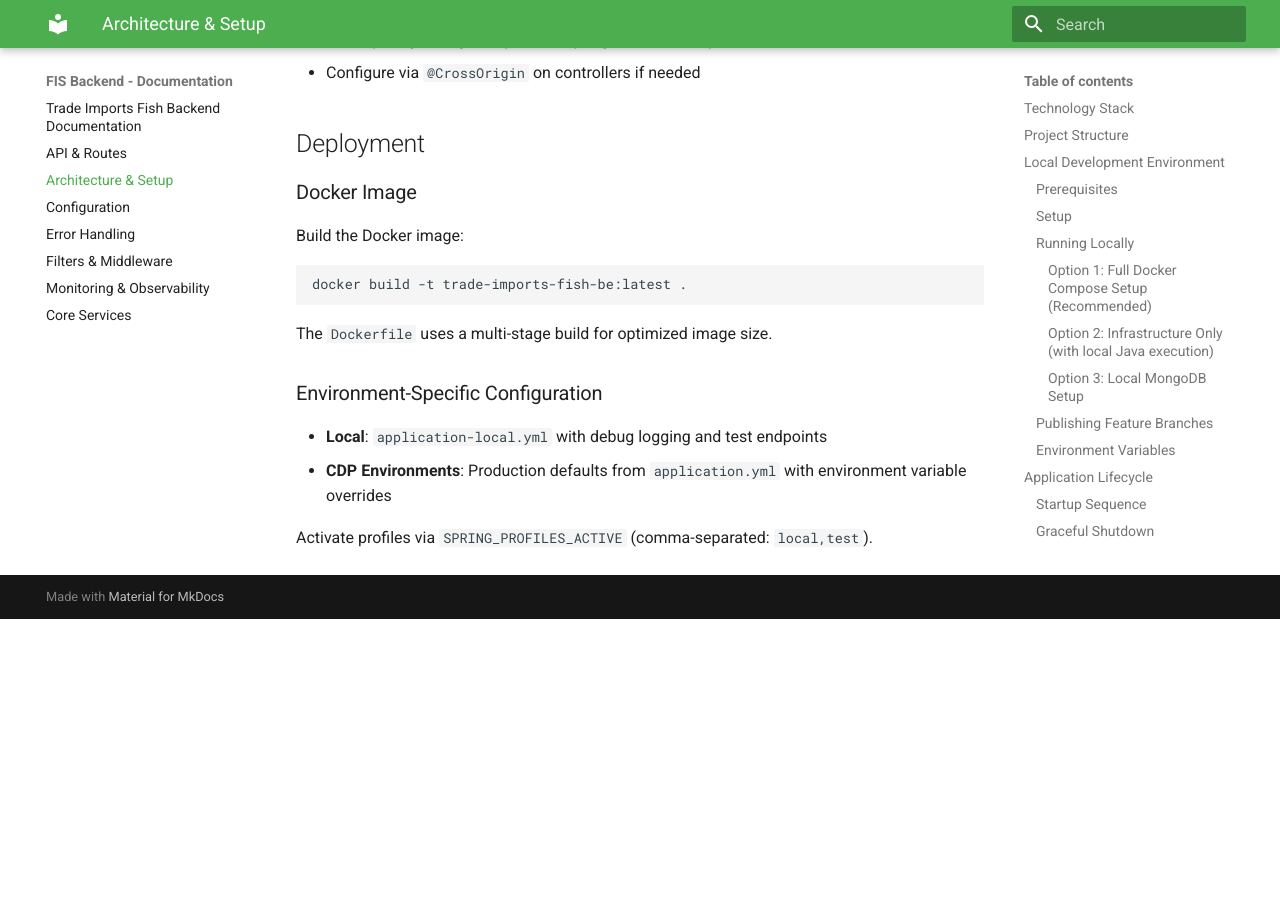
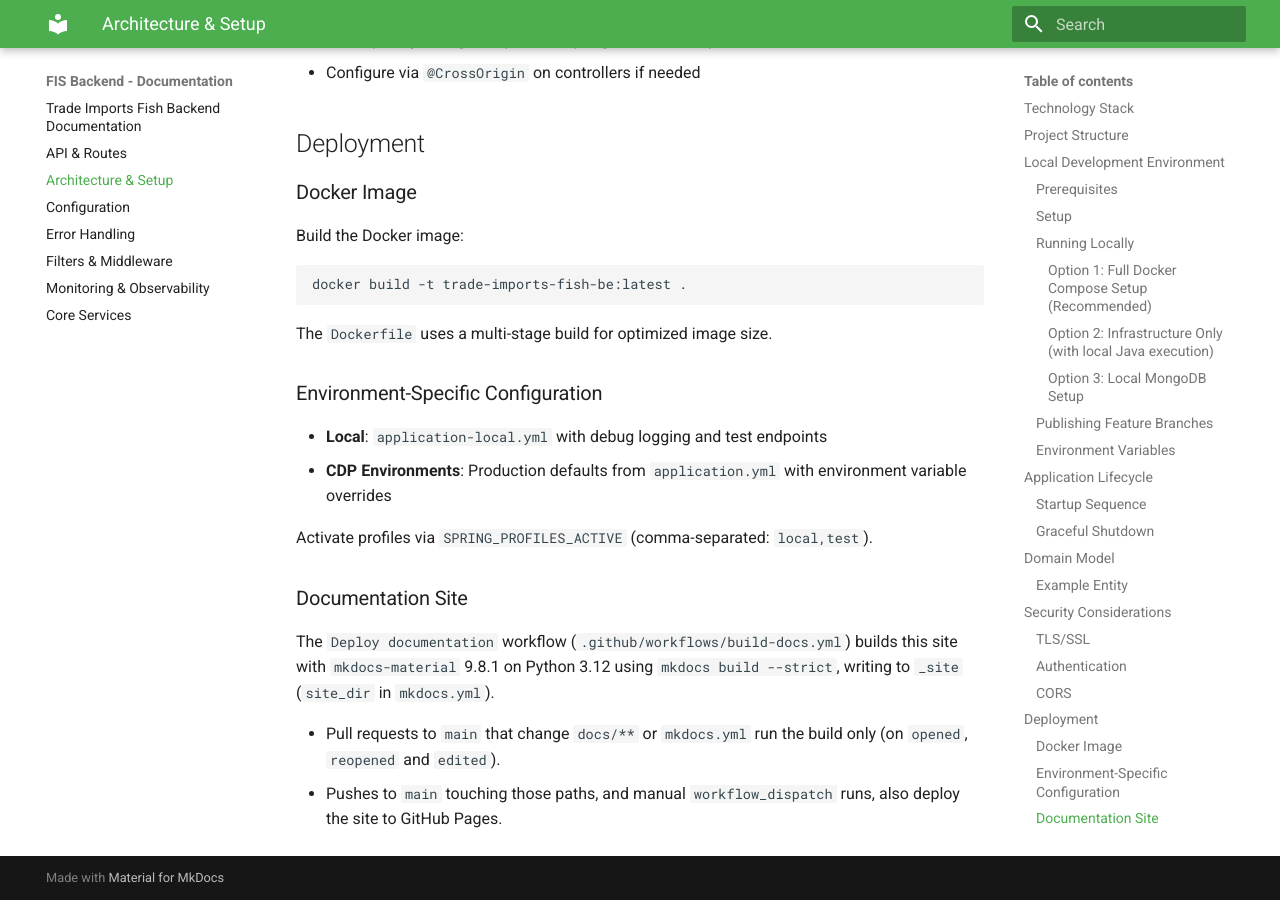
Before and after one commit to DEFRA/trade-imports-fish-be, an MkDocs documentation site: the page built from docs/architecture.md, in a window 1280 px wide and 900 px high, scrolled down 5345 px. Built offline with MkDocs 1.6.1 and Material for MkDocs 9.7.7, drawn with Linux system fonts in a browser that asks for light colours; before the commit the page ends 5964 px from its top, so only the background shows below that.

Commit message:
Trigger docs build on PR reopened and edited events

```diff
--- a/docs/architecture.md
+++ b/docs/architecture.md
@@ -142,16 +142,16 @@ The [Publish workflow](https://github.com/DEFRA/trade-imports-fish-be/blob/main/
 
 Key configuration via environment variables (see [Configuration](configuration.md) for complete list):
 
-| Variable                 | Default                     | Purpose                           |
-| ------------------------ | --------------------------- | --------------------------------- |
-| `PORT`                   | `8085`                      | Server listening port             |
-| `MONGO_URI`              | `mongodb://localhost:27017` | MongoDB connection URI            |
-| `MONGO_DATABASE`         | `trade-imports-fish-be`     | MongoDB database name             |
-| `LOG_LEVEL`              | `info`                      | Root logging level                |
-| `AWS_REGION`             | `eu-west-2`                 | AWS region                        |
-| `AWS_ENDPOINT_URL`       | (empty)                     | AWS endpoint override (for Floci) |
+| Variable                 | Default                     | Purpose                             |
+| ------------------------ | --------------------------- | ----------------------------------- |
+| `PORT`                   | `8085`                      | Server listening port               |
+| `MONGO_URI`              | `mongodb://localhost:27017` | MongoDB connection URI              |
+| `MONGO_DATABASE`         | `trade-imports-fish-be`     | MongoDB database name               |
+| `LOG_LEVEL`              | `info`                      | Root logging level                  |
+| `AWS_REGION`             | `eu-west-2`                 | AWS region                          |
+| `AWS_ENDPOINT_URL`       | (empty)                     | AWS endpoint override (for Floci)   |
 | `METRICS_ENABLED`        | `true`                      | Enable the CloudWatch EMF publisher |
-| `SPRING_PROFILES_ACTIVE` | (empty)                     | Active profiles (e.g., `local`)   |
+| `SPRING_PROFILES_ACTIVE` | (empty)                     | Active profiles (e.g., `local`)     |
 
 ## Application Lifecycle
 
@@ -234,3 +234,10 @@ The `Dockerfile` uses a multi-stage build for optimized image size.
 - **CDP Environments**: Production defaults from `application.yml` with environment variable overrides
 
 Activate profiles via `SPRING_PROFILES_ACTIVE` (comma-separated: `local,test`).
+
+### Documentation Site
+
+The `Deploy documentation` workflow (`.github/workflows/build-docs.yml`) builds this site with `mkdocs-material` 9.8.1 on Python 3.12 using `mkdocs build --strict`, writing to `_site` (`site_dir` in `mkdocs.yml`).
+
+- Pull requests to `main` that change `docs/**` or `mkdocs.yml` run the build only (on `opened`, `reopened` and `edited`).
+- Pushes to `main` touching those paths, and manual `workflow_dispatch` runs, also deploy the site to GitHub Pages.
```
Also changed, not shown: docs/api.md (+6 -6 lines), docs/configuration.md (+12 -12 lines), docs/error-handling.md (+8 -8 lines), docs/services.md (+8 -8 lines), 1 other file.
